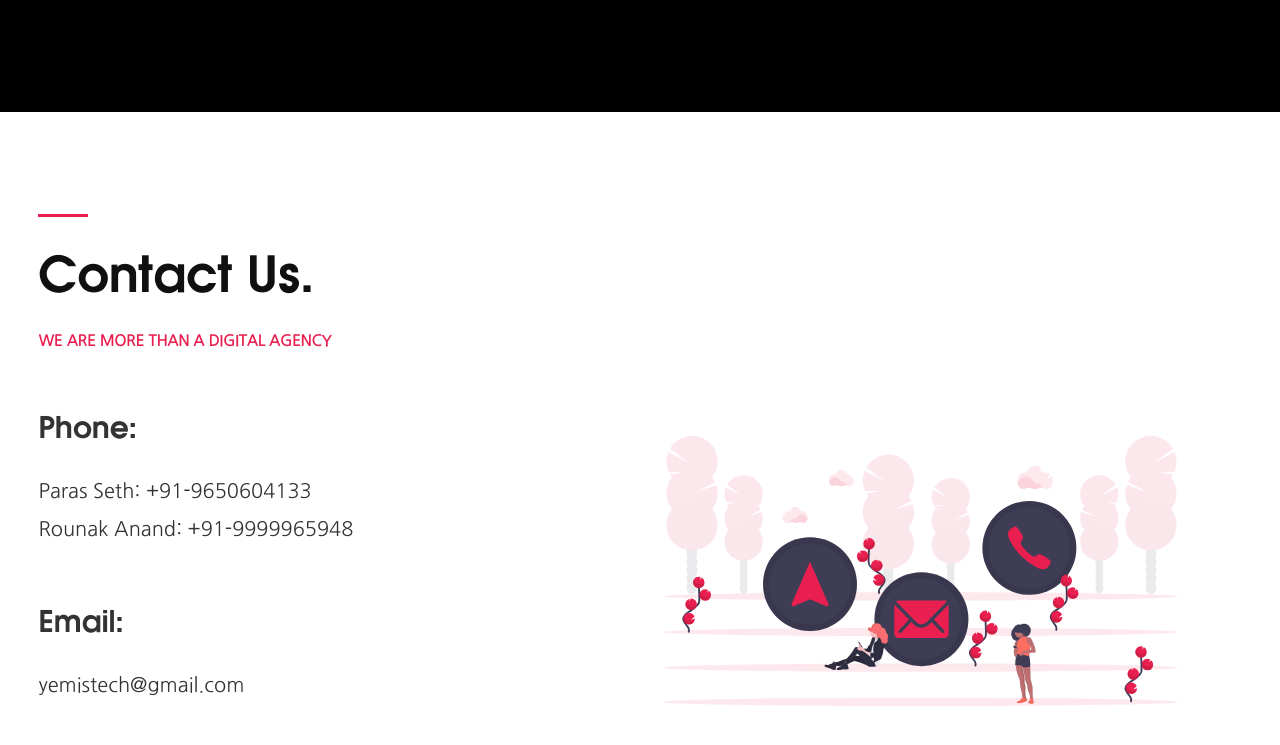
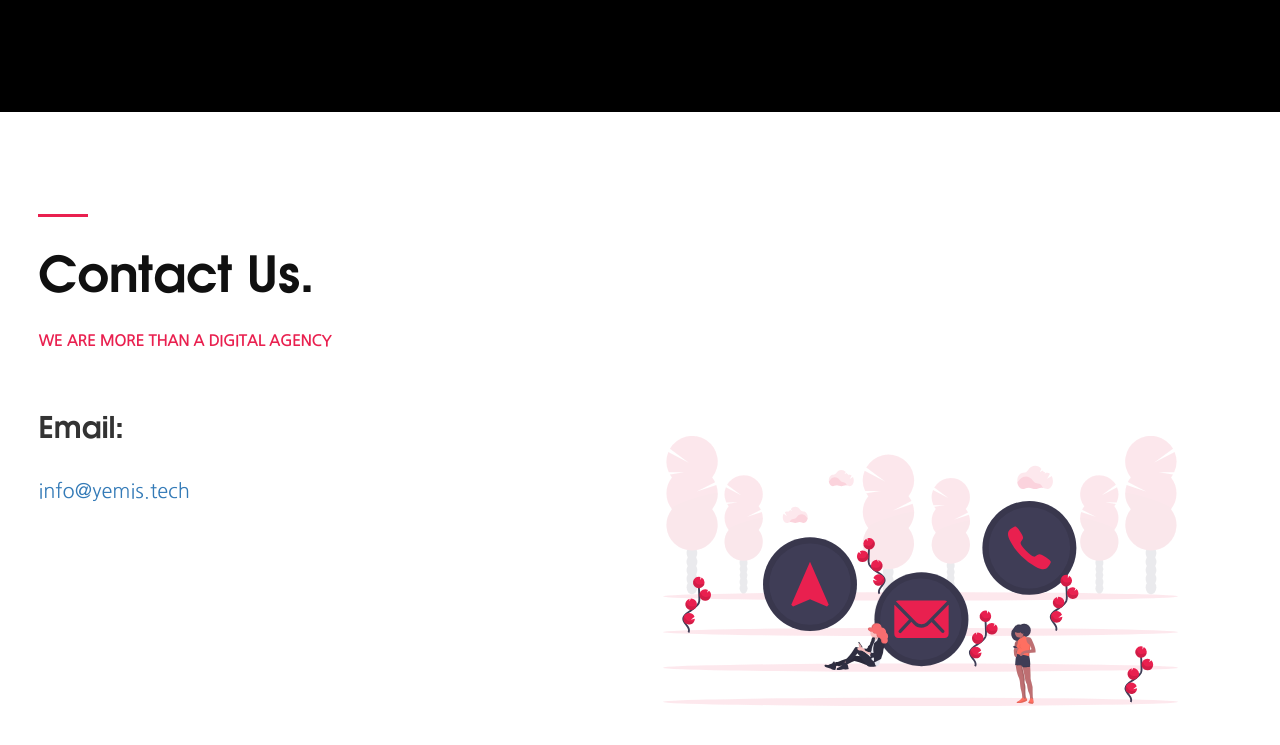
Before and after one commit to p1r2s-seth/yemis.me, a plain HTML site: page index.html in a window 1280 px wide. Shown: the part 2524-3269 px from the top of the page. Drawn offline with nearby package versions, Linux system fonts and the light colour scheme.

Commit message:
Update index.html

```diff
--- a/index.html
+++ b/index.html
@@ -151,12 +151,12 @@
 <h2 class="hub">Contact Us.</h2>
 <h3 class="sub">we are more than a digital agency</h3>
 <img src="images/contact.svg" class="ic1">
-<h2 class="con">Phone:</h2><br>
+<!-- <h2 class="con">Phone:</h2><br>
 <p class="con1">Paras Seth: +91-9650604133</p>
-<p class="con1">Rounak Anand: +91-9999965948</p>
+<p class="con1">Rounak Anand: +91-9999965948</p> -->
 
 <h2 class="con ham">Email:</h2><br>
-<p class="con1">yemistech@gmail.com</p>
+	<p class="con1"><a mailto="info@yemis.tech">info@yemis.tech</a></p>
 </div>
 
 
```
